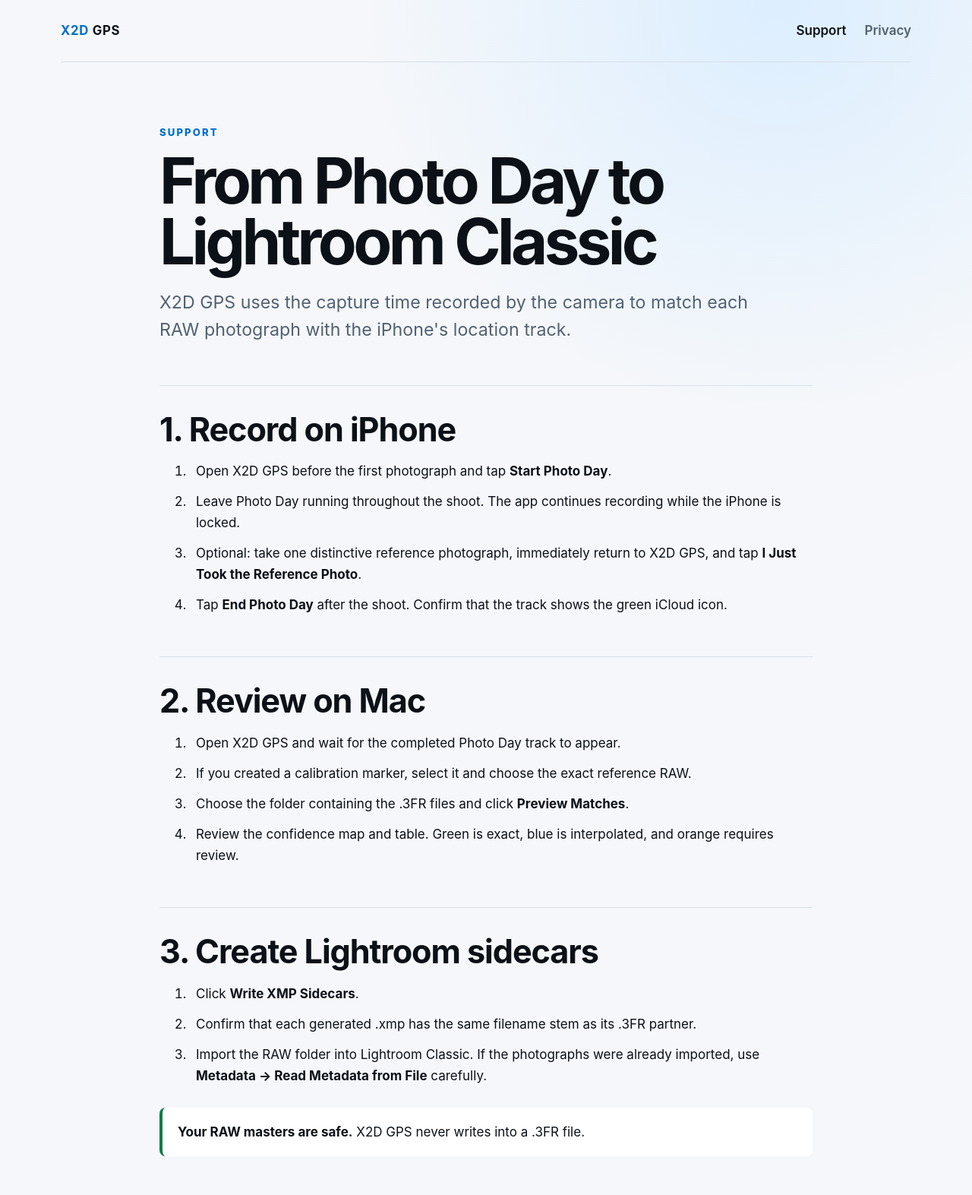
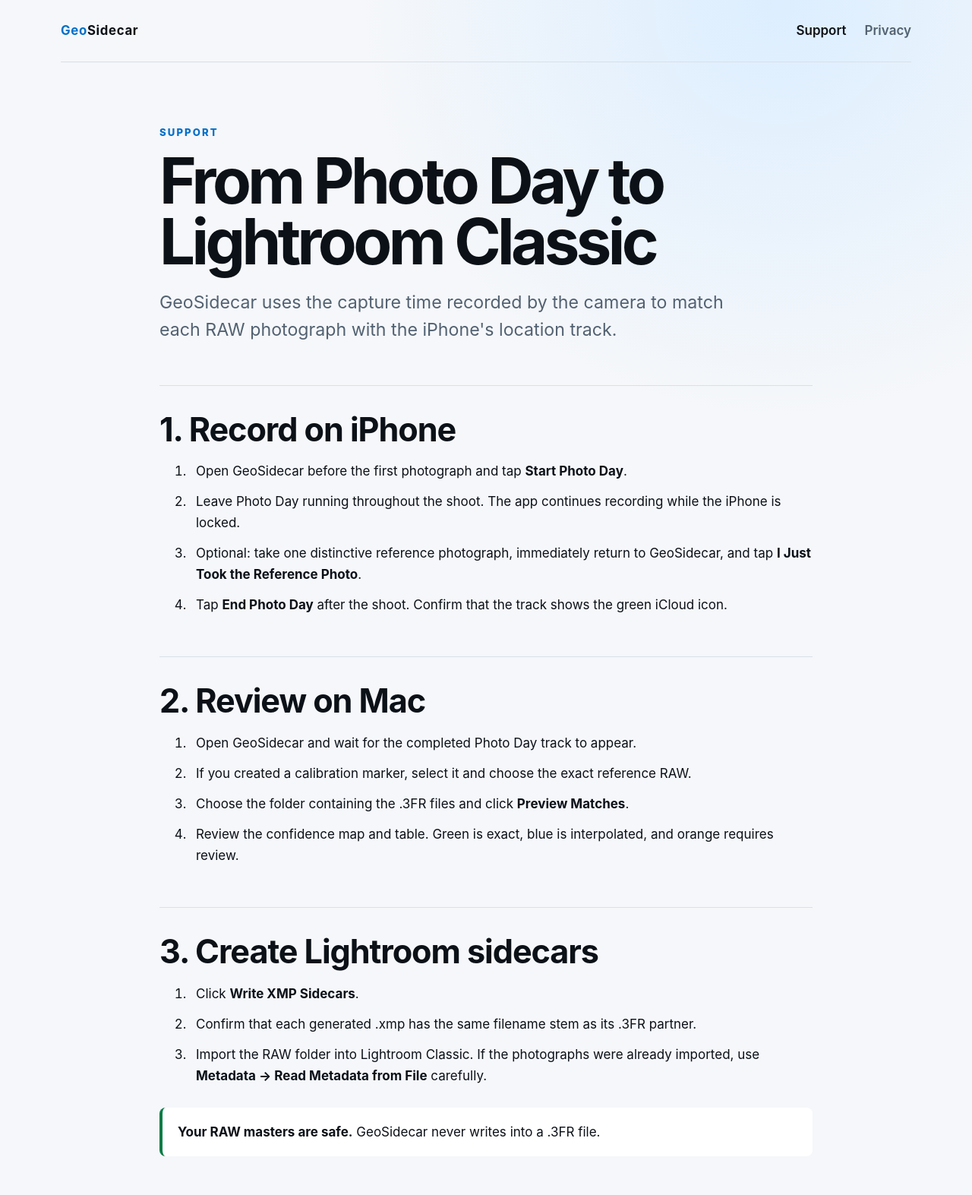
Before and after one commit to Summa-Cruxis/Summa-Cruxis.github.io, a plain HTML site: page support.html in a window 1280 px wide. Shown: the top 1573 px of the page at 76% size. Drawn offline with Linux system fonts and the light colour scheme.

Commit message:
Update support.html for GeoSidecar

```diff
--- a/support.html
+++ b/support.html
@@ -3,27 +3,27 @@
 <head>
   <meta charset="utf-8">
   <meta name="viewport" content="width=device-width, initial-scale=1">
-  <meta name="description" content="X2D GPS support and Lightroom Classic workflow guide.">
-  <title>Support — X2D GPS</title>
+  <meta name="description" content="GeoSidecar support and Lightroom Classic workflow guide.">
+  <title>Support — GeoSidecar</title>
   <link rel="stylesheet" href="styles.css">
 </head>
 <body>
   <header class="site-header">
-    <a class="wordmark" href="index.html" aria-label="X2D GPS home"><span>X2D</span> GPS</a>
+    <a class="wordmark" href="index.html" aria-label="GeoSidecar home"><span>Geo</span>Sidecar</a>
     <nav aria-label="Main navigation"><a aria-current="page" href="support.html">Support</a><a href="privacy.html">Privacy</a></nav>
   </header>
 
   <main class="document">
     <p class="eyebrow">Support</p>
     <h1>From Photo Day to Lightroom Classic</h1>
-    <p class="lede">X2D GPS uses the capture time recorded by the camera to match each RAW photograph with the iPhone's location track.</p>
+    <p class="lede">GeoSidecar uses the capture time recorded by the camera to match each RAW photograph with the iPhone's location track.</p>
 
     <section>
       <h2>1. Record on iPhone</h2>
       <ol>
-        <li>Open X2D GPS before the first photograph and tap <strong>Start Photo Day</strong>.</li>
+        <li>Open GeoSidecar before the first photograph and tap <strong>Start Photo Day</strong>.</li>
         <li>Leave Photo Day running throughout the shoot. The app continues recording while the iPhone is locked.</li>
-        <li>Optional: take one distinctive reference photograph, immediately return to X2D GPS, and tap <strong>I Just Took the Reference Photo</strong>.</li>
+        <li>Optional: take one distinctive reference photograph, immediately return to GeoSidecar, and tap <strong>I Just Took the Reference Photo</strong>.</li>
         <li>Tap <strong>End Photo Day</strong> after the shoot. Confirm that the track shows the green iCloud icon.</li>
       </ol>
     </section>
@@ -31,7 +31,7 @@
     <section>
       <h2>2. Review on Mac</h2>
       <ol>
-        <li>Open X2D GPS and wait for the completed Photo Day track to appear.</li>
+        <li>Open GeoSidecar and wait for the completed Photo Day track to appear.</li>
         <li>If you created a calibration marker, select it and choose the exact reference RAW.</li>
         <li>Choose the folder containing the .3FR files and click <strong>Preview Matches</strong>.</li>
         <li>Review the confidence map and table. Green is exact, blue is interpolated, and orange requires review.</li>
@@ -45,13 +45,13 @@
         <li>Confirm that each generated .xmp has the same filename stem as its .3FR partner.</li>
         <li>Import the RAW folder into Lightroom Classic. If the photographs were already imported, use <strong>Metadata → Read Metadata from File</strong> carefully.</li>
       </ol>
-      <div class="notice"><strong>Your RAW masters are safe.</strong> X2D GPS never writes into a .3FR file.</div>
+      <div class="notice"><strong>Your RAW masters are safe.</strong> GeoSidecar never writes into a .3FR file.</div>
     </section>
 
     <section>
       <h2>Common questions</h2>
-      <details><summary>My Mac does not see a completed track.</summary><p>Confirm that both devices use the same Apple Account for iCloud Drive, that iCloud Drive is enabled for X2D GPS, and that the iPhone track shows the green synchronized icon. On Mac, click Refresh iCloud.</p></details>
-      <details><summary>Do I need camera-clock calibration?</summary><p>No. Use it when the camera clock may be early or late. One reference photo lets X2D GPS correct that drift across the entire shoot.</p></details>
+      <details><summary>My Mac does not see a completed track.</summary><p>Confirm that both devices use the same Apple Account for iCloud Drive, that iCloud Drive is enabled for GeoSidecar, and that the iPhone track shows the green synchronized icon. On Mac, click Refresh iCloud.</p></details>
+      <details><summary>Do I need camera-clock calibration?</summary><p>No. Use it when the camera clock may be early or late. One reference photo lets GeoSidecar correct that drift across the entire shoot.</p></details>
       <details><summary>Why was a photograph blocked?</summary><p>Low-confidence matches and existing GPS are blocked by default. Review the location first, then deliberately enable the relevant writing option if it is correct.</p></details>
     </section>
 
@@ -61,6 +61,6 @@
     </section>
   </main>
 
-  <footer><p>© 2026 Summa Cruxis LLC</p><p>X2D GPS is independent and is not affiliated with, sponsored by, or endorsed by Hasselblad.</p></footer>
+  <footer><p>© 2026 Summa Cruxis LLC</p><p>GeoSidecar is an independent application by Summa Cruxis LLC and is not affiliated with, sponsored by, or endorsed by Hasselblad. Hasselblad and X2D are trademarks of their respective owners.</p></footer>
 </body>
 </html>
```
